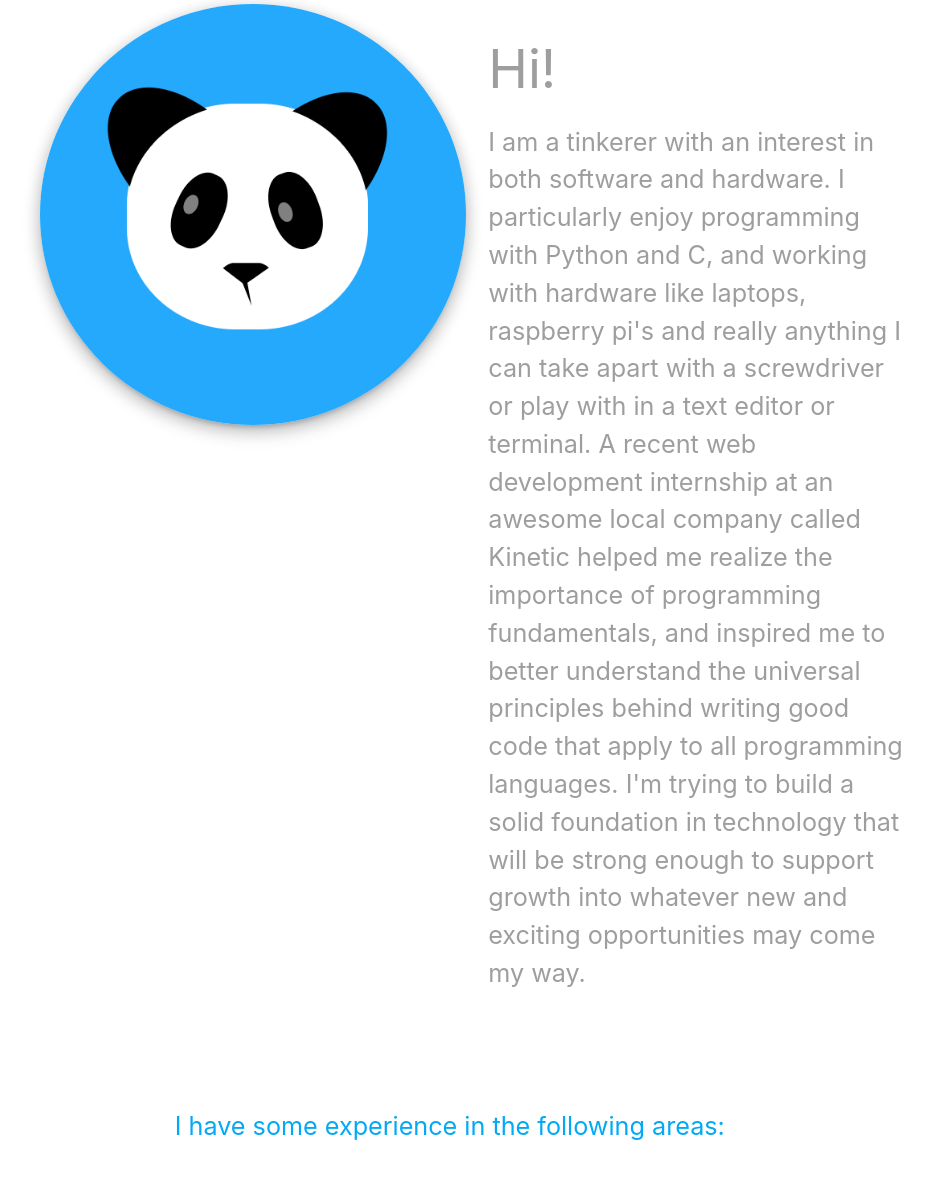
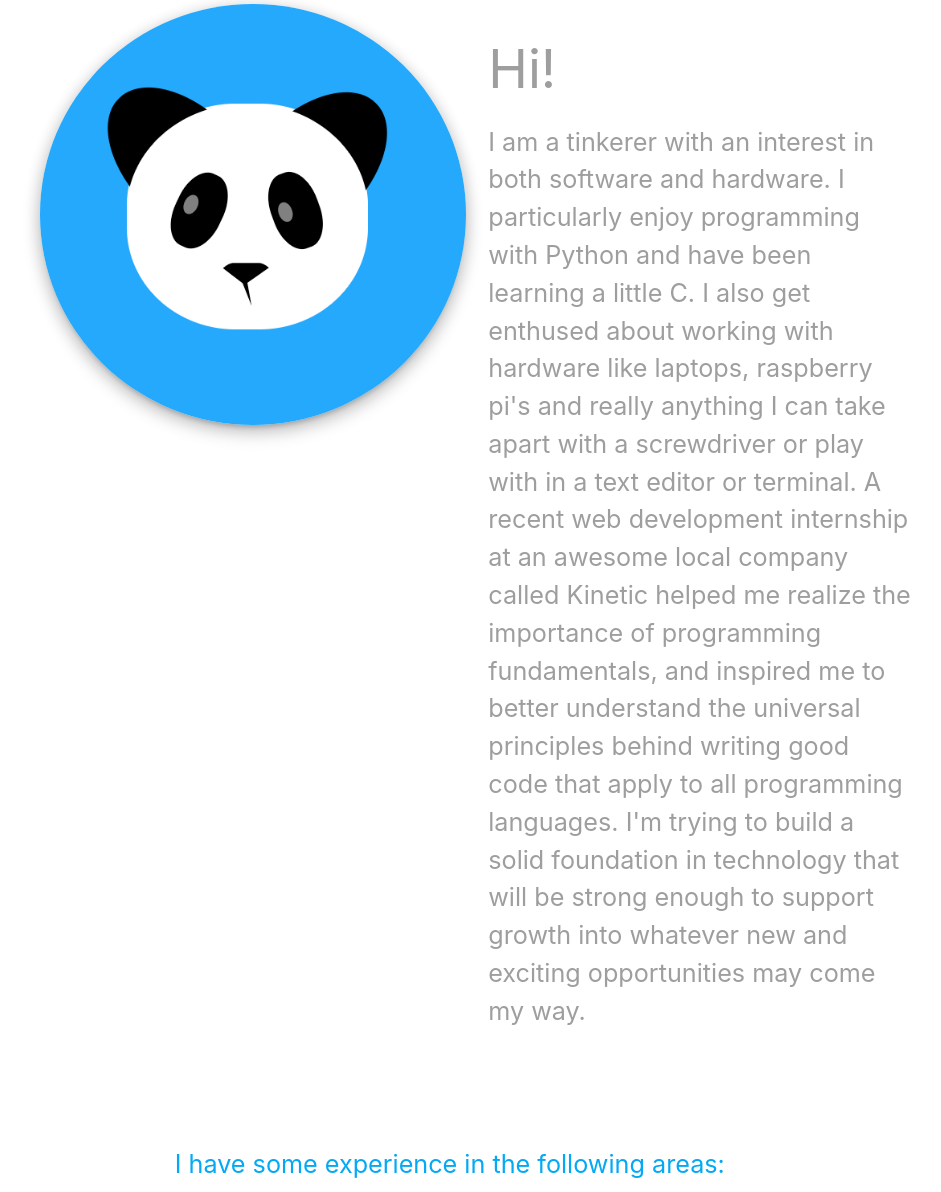
Before and after one commit to corfucius/corfuciusv2, a Django app: page /about in a window 1280 px wide. Shown: the part 105-1297 px from the top of the page, without its empty margins (163-1104 px from the left). Run offline with Django 3.2, Linux system fonts and the light colour scheme; some libraries are stand-ins or nearby versions.

Commit message:
and more about

```diff
--- a/templates/pages/about.html
+++ b/templates/pages/about.html
@@ -10,7 +10,7 @@
     <div class="col m6 s12 grey-text">
       <h2>Hi!</h2>
       <p class="flow-text">
-        I am a tinkerer with an interest in both software and hardware. I particularly enjoy programming with Python and C, and working with hardware like laptops, raspberry pi's and really anything I can take apart with a screwdriver or play with in a text editor or terminal. A recent web development internship at an awesome local company called Kinetic helped me realize the importance of programming fundamentals, and inspired me to better understand the universal principles behind writing good code that apply to all programming languages. I'm trying to build a solid foundation in technology that will be strong enough to support growth into whatever new and exciting opportunities may come my way.
+        I am a tinkerer with an interest in both software and hardware. I particularly enjoy programming with Python and have been learning a little C. I also get enthused about working with hardware like laptops, raspberry pi's and really anything I can take apart with a screwdriver or play with in a text editor or terminal. A recent web development internship at an awesome local company called Kinetic helped me realize the importance of programming fundamentals, and inspired me to better understand the universal principles behind writing good code that apply to all programming languages. I'm trying to build a solid foundation in technology that will be strong enough to support growth into whatever new and exciting opportunities may come my way.
       </p>
     </div>
   </div>
```
